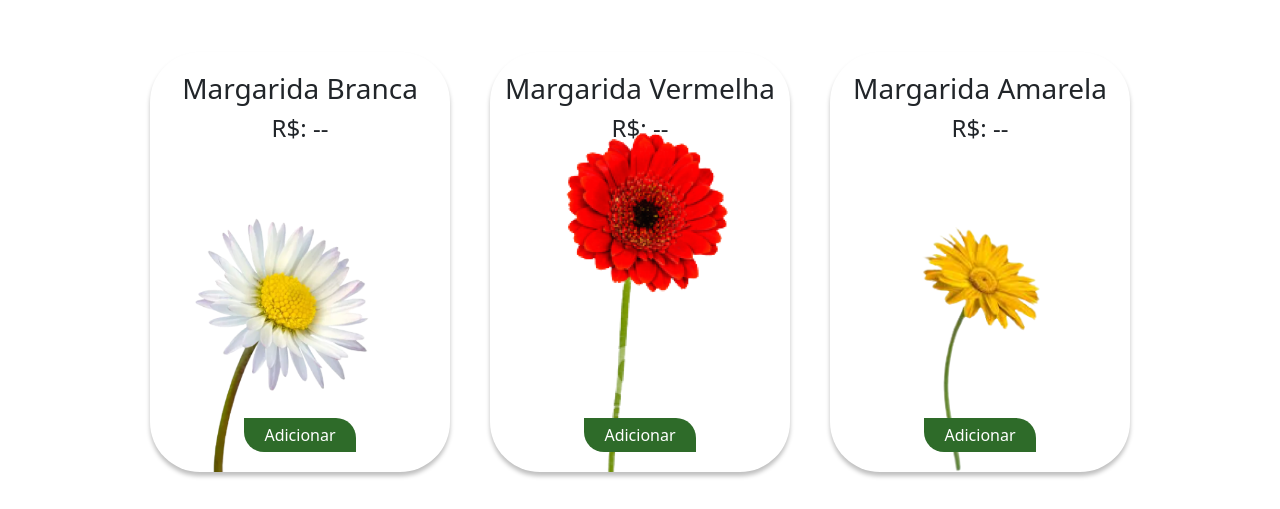
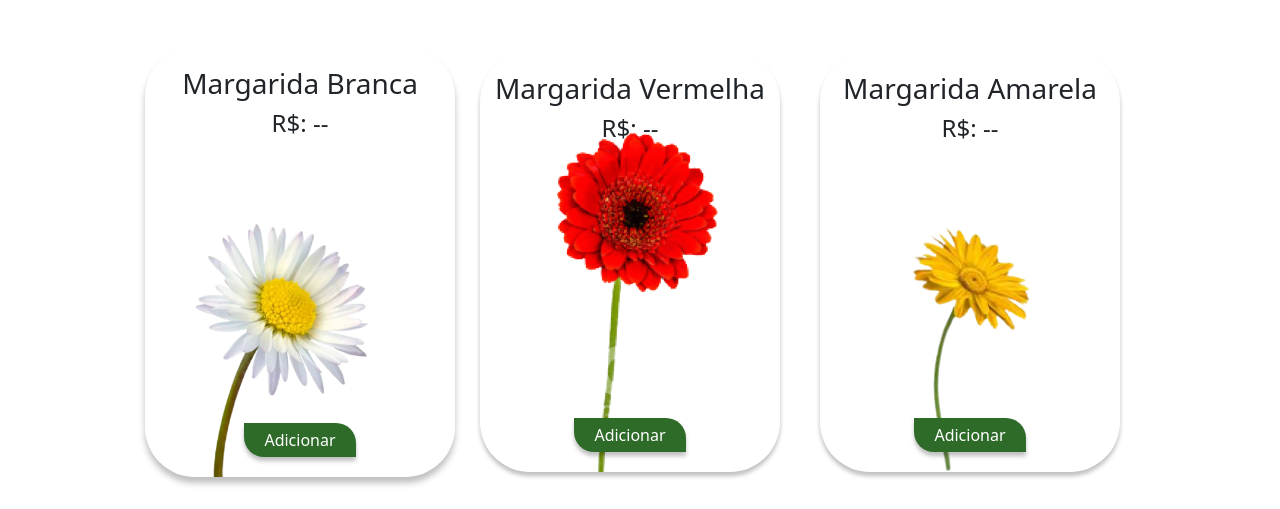
Before and after one commit to ZeDio/INW2MIA, a plain HTML site: page mega_flores/pg_s/store.html in a window 1280 px wide. In both pictures the pointer is over the element 300 px from the left and 484 px from the top of the page. Shown: the part 222-731 px from the top of the page. Drawn offline with nearby package versions, Linux system fonts and the light colour scheme.

Commit message:
Hover...

```diff
--- a/mega_flores/css_s/store.css
+++ b/mega_flores/css_s/store.css
@@ -37,6 +37,14 @@ main h1{
     background-repeat:no-repeat;
     background-position: top;
     position: relative;
+    transition: 0.5s linear;
+}
+.flor:hover{
+    width: 310px;
+    height: 430px;
+    box-shadow: 0px 6px 6px rgba(0, 0, 0, 0.25);
+    transition: 0.5s linear;
+    margin: 5px;
 }
 .flor img{
     width: 220px;
@@ -60,4 +68,13 @@ main h1{
     padding-bottom: 5px;
     border-radius: 0px 20px;
     bottom: 20px;
+    transition: 0.5s linear;
+    box-shadow: 0px 4px 4px rgba(0, 0, 0, 0.25);
 }
+.flor button:hover{
+    padding-left: 25px;
+    padding-right: 25px;
+    padding-top: 7.5px;
+    padding-bottom: 7.5px;
+    transition: 0.5s linear;
+}
```
